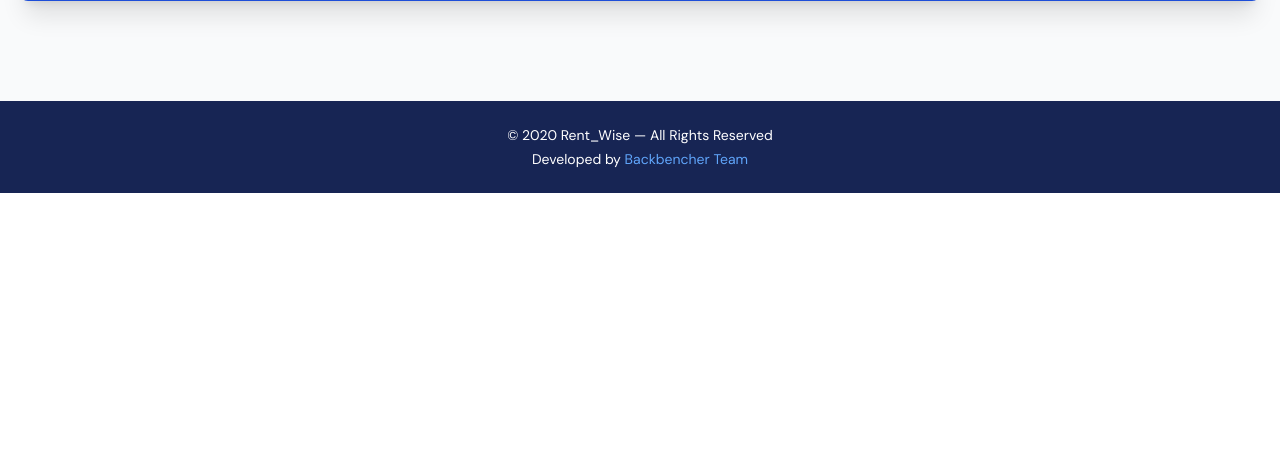
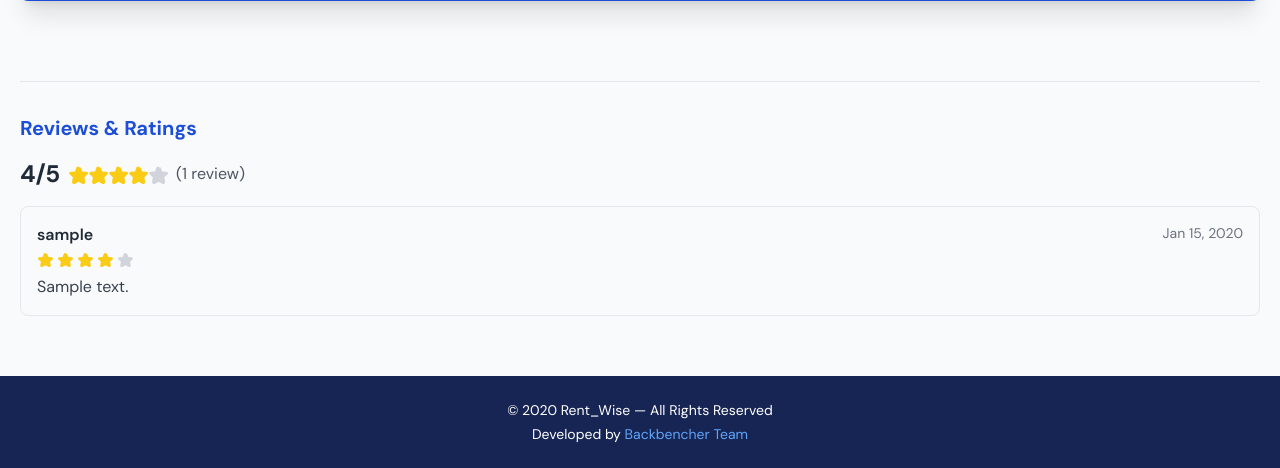
Before and after one commit to Anim36/RentWise_project, a Django app: template templates/property_details.html in a window 1280 px wide. Shown: the part 1249-1717 px from the top of the page. Before the commit the page ends 1442 px from the top, so only its background shows below. Run offline with Django 5.2, Linux system fonts and the light colour scheme; the template is opened without the code that fills it: most values are stand-ins (such as "Sample title", 1, 10 or a date in 2020); grey boxes marked "Sample" are stand-in pictures; style sheets or scripts are compiled from the project's sources; some libraries are stand-ins or nearby versions.

Commit message:
review system enanced

```diff
--- a/mysite/settings.py
+++ b/mysite/settings.py
@@ -39,6 +39,7 @@ INSTALLED_APPS = [
     "credit",
     "userapp",
     "contactUsapp",
+    "reviews",
     "django.contrib.admin",
     "django.contrib.auth",
     "django.contrib.contenttypes",
--- a/mysite/urls.py
+++ b/mysite/urls.py
@@ -6,6 +6,7 @@ from django.urls import include, path
 from . import views
 
 urlpatterns = [
+    path('reviews/', include('reviews.urls')),
     path("admin/", admin.site.urls),
     path("base", views.base, name="base"),
     path("", views.home, name="home"),
--- /dev/null
+++ b/reviews/urls.py
@@ -0,0 +1,6 @@
+from django.urls import path
+from . import views
+
+urlpatterns = [
+    path('add/<int:property_id>/', views.add_review, name='add_review'),
+]
--- a/templates/property_details.html
+++ b/templates/property_details.html
@@ -196,13 +196,7 @@
 </div>
 
 
-          {% if user.is_authenticated %}
-            <div class="mt-5 w-full flex justify-center">
-              <a href="{% url 'contact-owner' property.id %}" class="w-full text-center bg-[#1D4ED8] text-white font-medium rounded-lg px-5 py-2 hover:shadow-lg duration-200">CONATCT TO OWNER</a>
-            </div>
-          {% endif %}
-
-          {% if not user.is_authenticated %}
+                   {% if not user.is_authenticated %}
             <div class="mt-5 w-full flex justify-center">
               <a href="{% url 'login' %}" class="w-full text-center bg-[#1D4ED8] text-white font-medium rounded-lg px-5 py-2 hover:shadow-lg duration-200">PLEASE LOG IN TO CONATCT OWNER</a>
             </div>
@@ -210,15 +204,58 @@
         </div>
       </div>
 
-      {% comment %}bottom section{% endcomment %}
-      {% comment %} <div class="flex border-t">
-        <div class="w-full text-center py-3 border-r">
-          <i class="fa-solid fa-bed"></i><span>1</span>
-        </div>
-        <div class="w-full text-center py-3 border-r">bath</div>
-        <div class="w-full text-center py-3">kit</div>
-      </div> {% endcomment %}
+      <!-- ========== ADD REVIEWS SECTION RIGHT HERE ========== -->
+      <!-- Reviews Section -->
+      <div class="mt-10 border-t pt-8">
+          <h2 class="text-xl font-bold text-[#1D4ED8] mb-4">Reviews & Ratings</h2>
+
+          {% if avg_rating %}
+          <div class="flex items-center gap-2 mb-4">
+              <span class="text-2xl font-bold">{{ avg_rating }}/5</span>
+              <div class="flex">
+                  {% for i in "12345" %}
+                      <svg class="w-5 h-5 {% if forloop.counter <= avg_rating %}text-yellow-400{% else %}text-gray-300{% endif %}"
+                           aria-hidden="true" xmlns="http://www.w3.org/2000/svg" width="24" height="24" fill="currentColor" viewBox="0 0 24 24">
+                          <path d="M13.849 4.22c-.684-1.626-3.014-1.626-3.698 0L8.397 8.87l-5.05.383c-1.775.135-2.495 2.331-1.142 3.477l3.685 3.295-.984 5.06c-.413 2.115 1.85 3.754 3.696 2.657l4.148-2.399 4.148 2.399c1.846 1.097 4.109-.542 3.696-2.657l-.984-5.06 3.685-3.295c1.353-1.146.633-3.342-1.142-3.477l-5.05-.383-1.754-4.65Z"/>
+                      </svg>
+                  {% endfor %}
+              </div>
+              <span class="text-gray-600">({{ review_count }} review{{ review_count|pluralize }})</span>
+          </div>
+          {% endif %}
+
+          {% if user.is_authenticated and user != property.owner %}
+          <a href="{% url 'add_review' property.id %}" class="bg-[#1D4ED8] text-white px-4 py-2 rounded-lg inline-block mb-6">
+              Write a Review
+          </a>
+          {% endif %}
+
+          <div class="space-y-4">
+              {% for review in reviews %}
+              <div class="border rounded-lg p-4">
+                  <div class="flex justify-between items-start mb-2">
+                      <div>
+                          <h3 class="font-semibold">{{ review.user.username }}</h3>
+                          <div class="flex items-center gap-1 mt-1">
+                              {% for i in "12345" %}
+                                  <svg class="w-4 h-4 {% if forloop.counter <= review.rating %}text-yellow-400{% else %}text-gray-300{% endif %}"
+                                       aria-hidden="true" xmlns="http://www.w3.org/2000/svg" width="24" height="24" fill="currentColor" viewBox="0 0 24 24">
+                                      <path d="M13.849 4.22c-.684-1.626-3.014-1.626-3.698 0L8.397 8.87l-5.05.383c-1.775.135-2.495 2.331-1.142 3.477l3.685 3.295-.984 5.06c-.413 2.115 1.85 3.754 3.696 2.657l4.148-2.399 4.148 2.399c1.846 1.097 4.109-.542 3.696-2.657l-.984-5.06 3.685-3.295c1.353-1.146.633-3.342-1.142-3.477l-5.05-.383-1.754-4.65Z"/>
+                                  </svg>
+                              {% endfor %}
+                          </div>
+                      </div>
+                      <span class="text-sm text-gray-500">{{ review.created_at|date:"M d, Y" }}</span>
+                  </div>
+                  <p class="text-gray-700">{{ review.comment }}</p>
+              </div>
+              {% empty %}
+              <p class="text-gray-500 text-center py-4">No reviews yet. Be the first to review this property!</p>
+              {% endfor %}
+          </div>
+      </div>
+      <!-- ========== END REVIEWS SECTION ========== -->
+
     </div>
   </div>
 {% endblock %}
-<!-- home page end -->
```
Also changed, not shown: properties/admin.py (+1 -9 lines), properties/models.py (+9 -9 lines), properties/views.py (+17 -4 lines), reviews/forms.py (added, +10 -0 lines), templates/add_review.html (added, +46 -0 lines), db.sqlite3.
